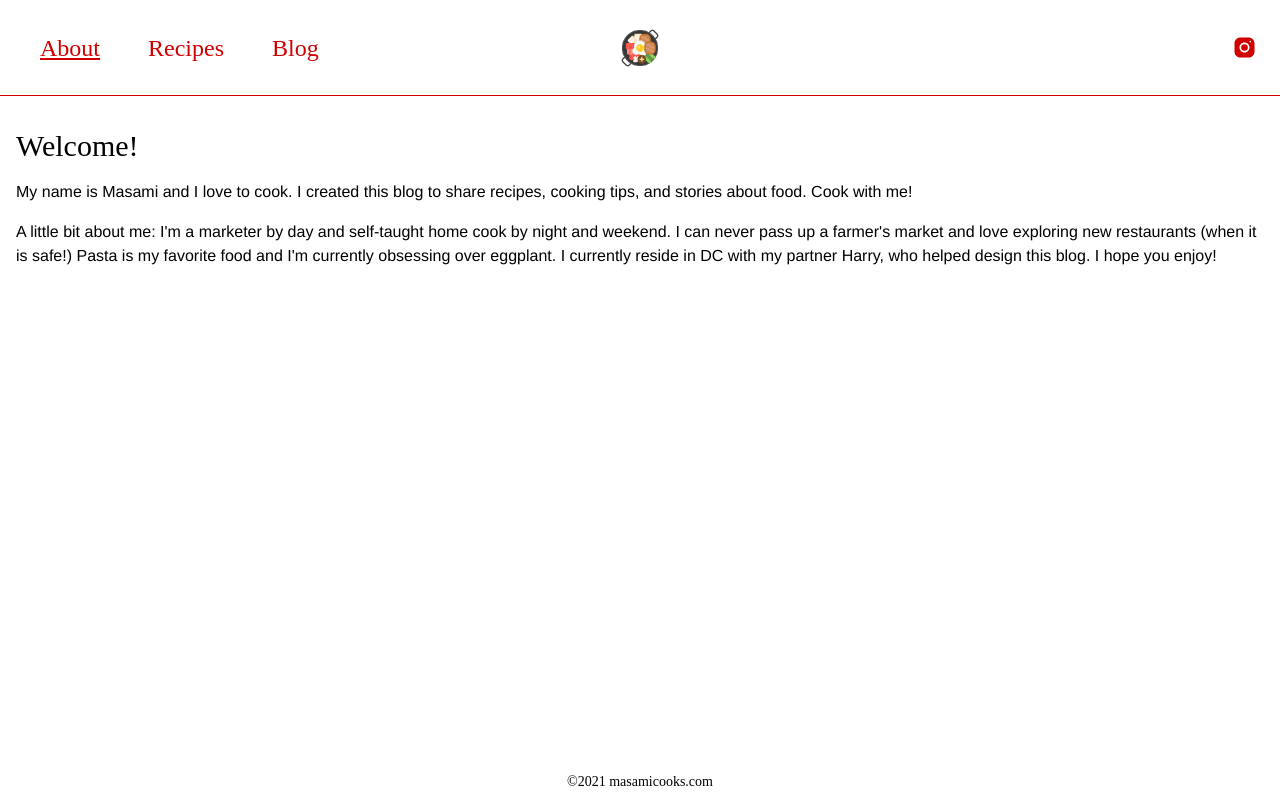
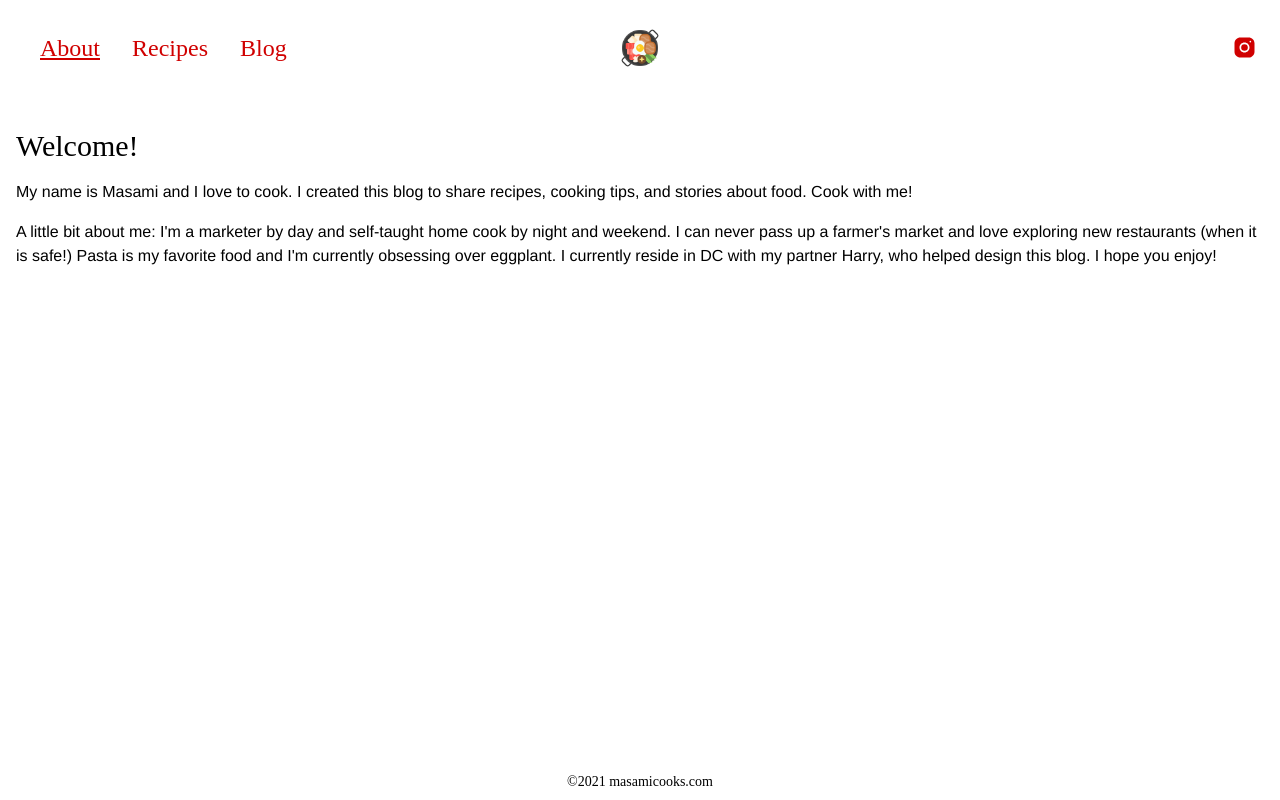
Before and after one commit to harrisoncramer/masamicooks, a Gatsby site: page /about in a window 1280 px wide. Built offline with nearby package versions, Linux system fonts and the light colour scheme; Gatsby itself is replaced by a stand-in of ours.

Commit message:
Removed gaps.

```diff
--- a/src/components/navigation/index.js
+++ b/src/components/navigation/index.js
@@ -15,9 +15,9 @@ const Navigation = ({ location }) => {
     <nav
       role="navigation"
       aria-label="Main"
-      className="flex justify-between items-center nav px-4 md:px-4 lg:px-6 py-2 lg:py-3 fixed top-0 w-full h-24 z-20 text-app-theme bg-app-white border-app-theme border-b"
+      className="flex justify-between items-center nav px-4 md:px-4 lg:px-6 py-2 lg:py-3 fixed top-0 w-full h-24 z-20 text-app-theme bg-app-white border-app-theme"
     >
-      <div className="absolute top-6 bg-app-white flex flex-col items-start gap-2 justify-start flex-grow basis-0 md:top-0 md:flex-row md:relative md:items-center lg:gap-4">
+      <div className="absolute top-6 bg-app-white flex flex-col items-start justify-start flex-grow basis-0 md:top-0 md:flex-row md:relative md:items-center">
         <button className="md:hidden" onClick={handleDropdown}>
           <svg fill="#d00000" viewBox="0 -25 100 80" width="40" height="40">
             <rect width="50" height="10"></rect>
@@ -28,7 +28,7 @@ const Navigation = ({ location }) => {
         <div
           className={'overflow-hidden transition-height duration-25 '.concat(
             !isDropped
-              ? 'h-0 md:h-auto md:flex md:gap-2 lg:gap-4'
+              ? 'h-0 md:h-auto md:flex'
               : 'h-32 border-app-theme border'
           )}
         >
--- a/src/pages/index.js
+++ b/src/pages/index.js
@@ -10,7 +10,7 @@ const RootIndex = function ({ location, data }) {
   const recipes = data.allContentfulRecipe.nodes
   return (
     <Layout location={location}>
-      <div className="image-wrapper grid lg:gap-4 lg:grid-cols-3 md:gap-3 md:grid-cols-3 sm:grid-cols-2 grid-cols-2 gap-2 max-w-max m-auto">
+      <div className="image-wrapper gap-4 grid lg:grid-cols-3 md:grid-cols-3 sm:grid-cols-2 grid-cols-2 max-w-max m-auto">
         {recipes &&
           recipes.map((recipe, i) => {
             return (
```
